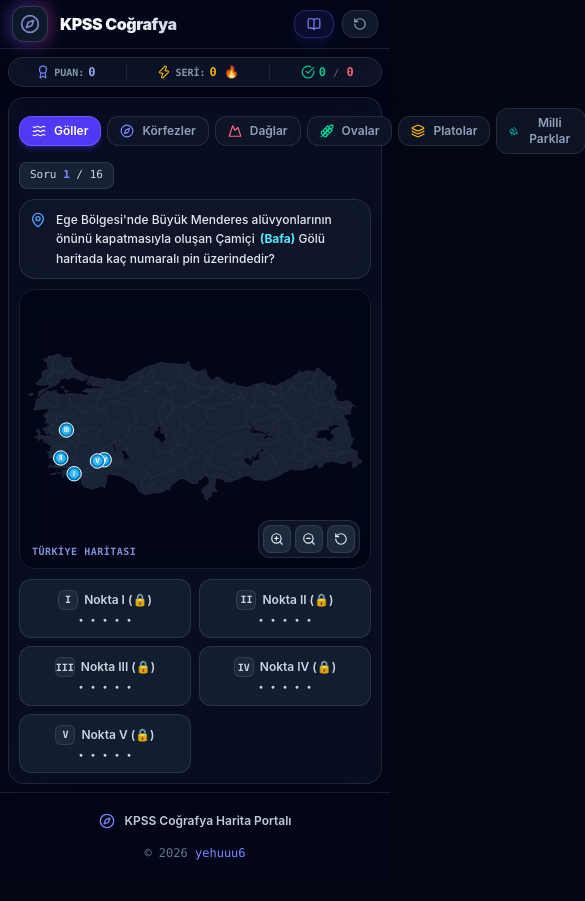
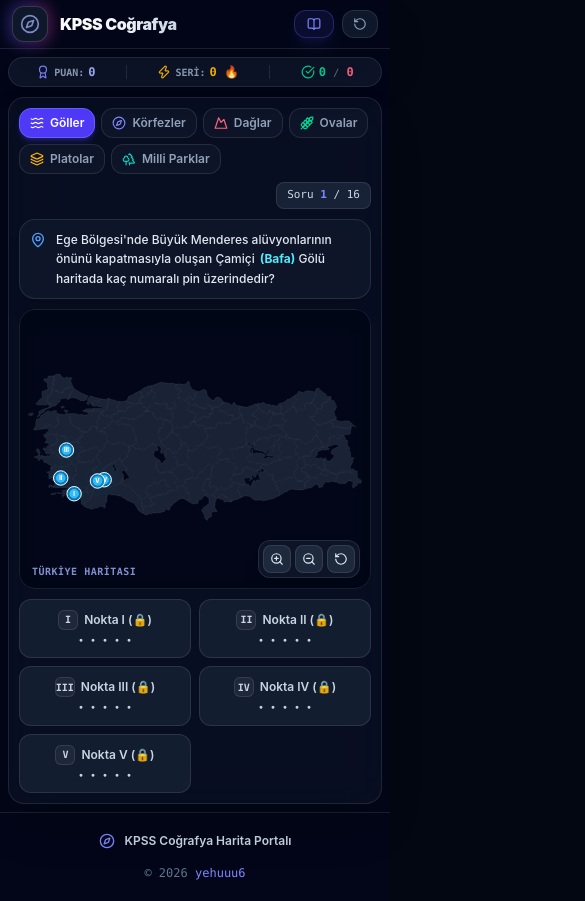
Before and after one commit to yehuuu6/cografya, a React (Vite) app: page / in a window 390 px wide. Shown: the whole page, 585 px wide, since content can reach past the window. Built offline with nearby package versions, Linux system fonts and the light colour scheme.

Commit message:
style: adjust layout spacing and responsiveness for topic tabs and mnemonic category navigation

```diff
--- a/src/components/MapQuestionView.jsx
+++ b/src/components/MapQuestionView.jsx
@@ -232,8 +232,8 @@ export default function MapQuestionView({ onCorrect, onWrong, globalResetKey })
   return (
     <div className="w-full flex flex-col gap-2.5 sm:gap-4 landscape:gap-2">
       {/* Top Header Controls: Topic Selector Tabs + Progress Counter + Reset Button */}
-      <div className="flex items-center justify-between gap-2 w-full topic-tabs flex-wrap">
-        <div className="flex items-center gap-1.5">
+      <div className="flex items-center justify-between gap-2 sm:gap-3 w-full topic-tabs flex-wrap">
+        <div className="flex flex-wrap items-center gap-1.5 sm:gap-2">
           {TOPIC_TABS.map((tab) => {
             const Icon = tab.icon;
             const isActive = activeTopic === tab.id;
@@ -241,7 +241,7 @@ export default function MapQuestionView({ onCorrect, onWrong, globalResetKey })
               <button
                 key={tab.id}
                 onClick={() => handleTopicChange(tab.id)}
-                className={`px-3 py-1.5 rounded-xl text-xs font-semibold flex items-center gap-2 border transition-all duration-200 cursor-pointer ${
+                className={`px-2.5 sm:px-3 py-1.5 rounded-xl text-xs font-semibold flex items-center gap-1.5 sm:gap-2 border transition-all duration-200 cursor-pointer ${
                   isActive
                     ? 'bg-indigo-600 text-white border-indigo-500 shadow-md shadow-indigo-600/30'
                     : 'bg-slate-900/80 text-slate-400 border-white/10 hover:text-slate-200 hover:bg-slate-800'
@@ -255,7 +255,7 @@ export default function MapQuestionView({ onCorrect, onWrong, globalResetKey })
         </div>
 
         {/* Right side: Progress Counter */}
-        <div className="flex items-center gap-2">
+        <div className="flex items-center gap-2 shrink-0 ml-auto sm:ml-0">
           <span className="px-2.5 py-1 rounded-lg bg-slate-800/80 border border-white/10 text-[11px] font-mono font-medium text-slate-300">
             Soru <strong className="text-indigo-400">{currentIndex + 1}</strong> / {questions.length}
           </span>
--- a/src/components/MnemonicModal.jsx
+++ b/src/components/MnemonicModal.jsx
@@ -154,7 +154,7 @@ export default function MnemonicModal({ isOpen, onClose }) {
         </div>
 
         {/* Category Navigation Tabs */}
-        <div className="px-4 pt-3 pb-2 border-b border-white/10 bg-slate-950/80 flex items-center gap-1.5 overflow-x-auto scrollbar-none shrink-0">
+        <div className="px-4 pt-3 pb-2 border-b border-white/10 bg-slate-950/80 flex flex-wrap items-center gap-1.5 shrink-0">
           {TABS.map((tab) => {
             const Icon = tab.icon;
             const isActive = activeTab === tab.id;
```
